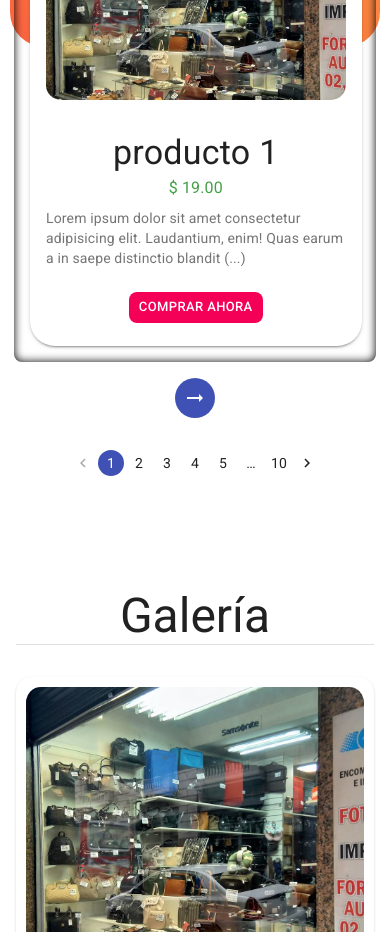
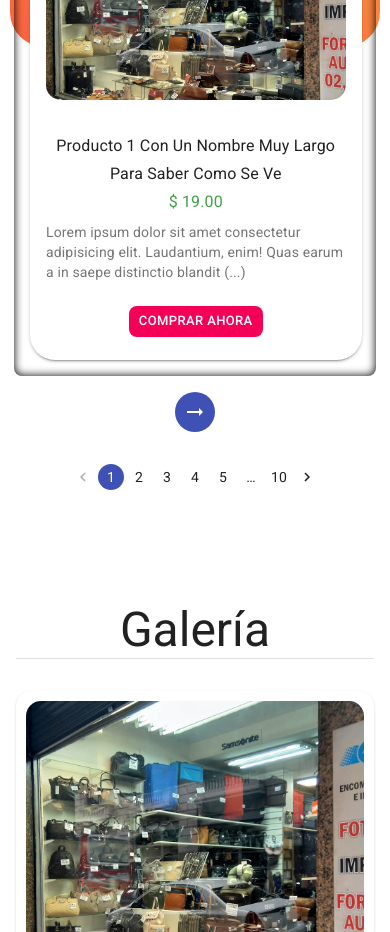
Before and after one commit to TheMrCorvy/Marroquineria-Stallion, a Next.js app: page / in a window 390 px wide. Shown: the part 1080-2012 px from the top of the page. Built offline with nearby package versions, Linux system fonts and the light colour scheme.

Commit message:
updated the product card title to be responsive

```diff
--- a/src/components/ListProductsSection.tsx
+++ b/src/components/ListProductsSection.tsx
@@ -289,7 +289,7 @@ export default ListProductsSection
 const apiProducts: ProductCardProps[] = [
 	{
 		id: 1,
-		title: "producto 1",
+		title: "producto 1 con un nombre muy largo para saber como se ve",
 		description:
 			"Lorem ipsum dolor sit amet consectetur adipisicing elit. Laudantium, enim! Quas earum a in saepe distinctio blanditiis dolorem voluptates sed ex sunt. Magni doloribus deserunt iste natus harum consequatur amet?",
 		price: "19.00",
--- a/src/components/ProductCard.tsx
+++ b/src/components/ProductCard.tsx
@@ -62,6 +62,7 @@ const useStyles = makeStyles((theme: Theme) =>
 		textCenter: {
 			textAlign: "center",
 			marginBottom: 0,
+			textTransform: "capitalize",
 		},
 		textGreen: {
 			color: green[600],
@@ -169,7 +170,7 @@ const ProductCard: FC<Props> = ({ productFromProps, loading }) => {
 					<Typography
 						gutterBottom
 						paragraph
-						variant="h4"
+						variant={title.length >= 20 ? "subtitle1" : "h4"}
 						component="h2"
 						className={classes.textCenter}
 					>
```
